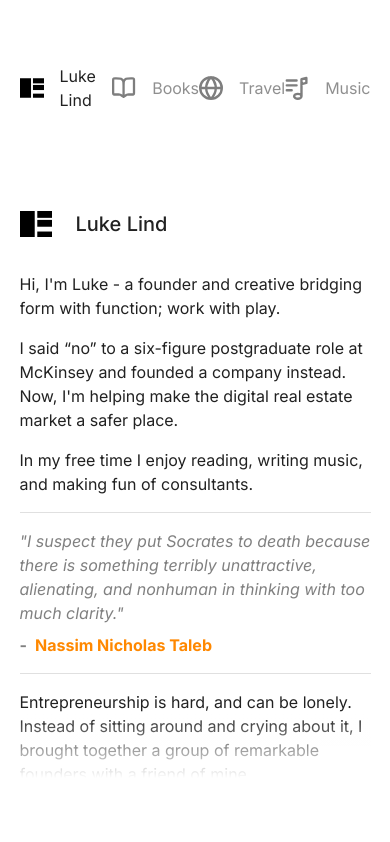
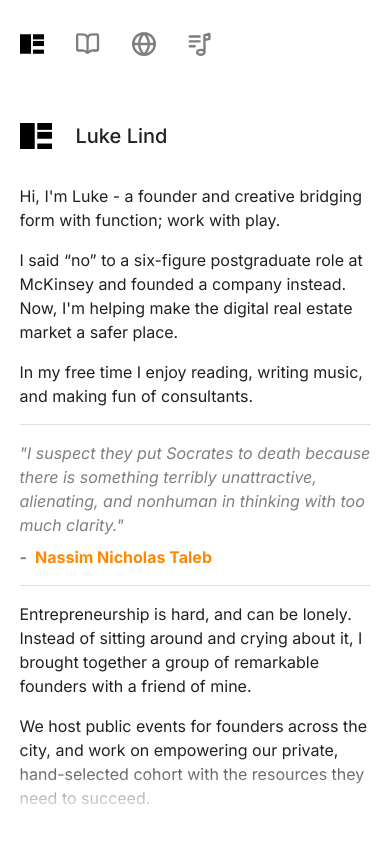
Before and after one commit to lucasNlind/luke_lind, a React (Vite) app: page / in a window 390 px wide. Built offline with nearby package versions, Linux system fonts and the light colour scheme.

Commit message:
feat: added mobile friendly views

```diff
--- a/src/App.tsx
+++ b/src/App.tsx
@@ -91,12 +91,12 @@ function App() {
           display: 'flex',
           flexDirection: 'column',
           width: { xs: '90%', md: '35%' },
-          margin: { xs: '4rem auto 0 auto', md: '8rem auto 0 auto' },
+          margin: { xs: '2rem auto 0 auto', md: '8rem auto 0 auto' },
         }}
       >
 
         {/* MENU ITEMS */}
-        <Box sx={{ display: 'inline-flex', alignItems: 'center', justifyContent: 'space-between' }}>
+        <Box sx={{ display: 'inline-flex', alignItems: 'center', justifyContent: { xs: 'flex-start', md: 'space-between' }, gap: { xs: '1rem', md: '0' } }}>
           {menuItems.map((item) => (
             <Box
               sx={{
@@ -109,13 +109,13 @@ function App() {
               onClick={() => setView(item.view)}
             >
               <img src={item.icon} style={{ width: '1.5rem', height: '1.5rem', margin: '0 1rem 0 0' }} />
-              <Typography variant='body1'>{item.label}</Typography>
+              <Typography variant='body1' sx={{ display: { xs: 'none', md: 'block' } }}>{item.label}</Typography>
             </Box>
           ))}
         </Box>
 
         {/* TITLE */}
-        <Box sx={{ display: 'flex', flexDirection: 'column', m: '6rem 0 0 0' }}>
+        <Box sx={{ display: 'flex', flexDirection: 'column', m: { xs: '4rem 0 0 0', md: '6rem 0 0 0' } }}>
           <Box sx={{ display: 'inline-flex', alignItems: 'center', m: '0 0 2rem 0' }}>
               <img src={HomeIcon} style={{ width: '2rem', height: '2rem', margin: '0 1.5rem 0 0' }} />
               <Typography variant='h4'>{menuItems.find(item => item.view === view)?.label}</Typography>
@@ -124,7 +124,7 @@ function App() {
             <Box
               ref={contentRef}
               sx={{
-                maxHeight: '60vh',
+                maxHeight: { xs: '75vh', md: '60vh' },
                 overflowY: 'auto',
                 '&::-webkit-scrollbar': {
                 display: 'none'
--- a/src/views/Books.tsx
+++ b/src/views/Books.tsx
@@ -22,7 +22,7 @@ const Book = ({ title, author, review, quote }: BookProps) => {
                         {title}
                     </strong>
                 </Typography>
-                <Typography variant='body1'>
+                <Typography variant='body1' sx={{ display: { xs: 'none', md: 'block' } }}>
                     by {author}
                 </Typography>
             </Box>
@@ -53,8 +53,8 @@ const Books = () => {
                 {BOOKS.map((book) => (
                     <Book
                         title={book.title}
-                    author={book.author}
-                    review={book.review}
+                        author={book.author}
+                        review={book.review}
                         quote={book.quote}
                     />
                 ))}
```
Also changed, not shown: 1 other file (tests, documents, lock files or other folders).
